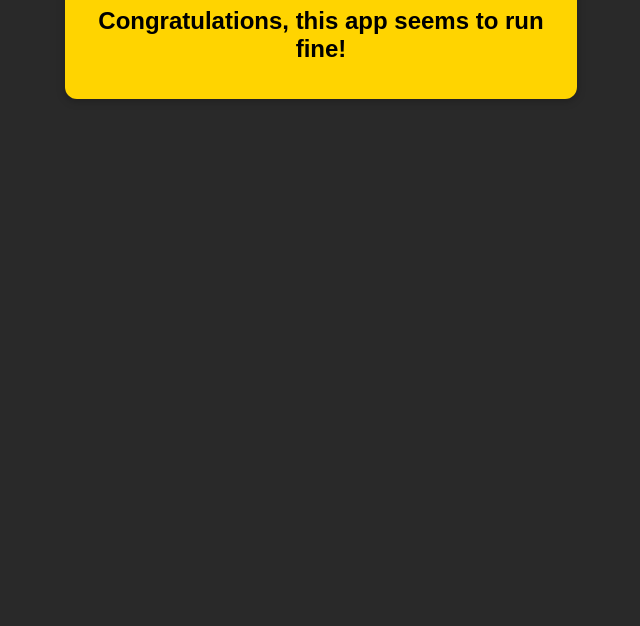
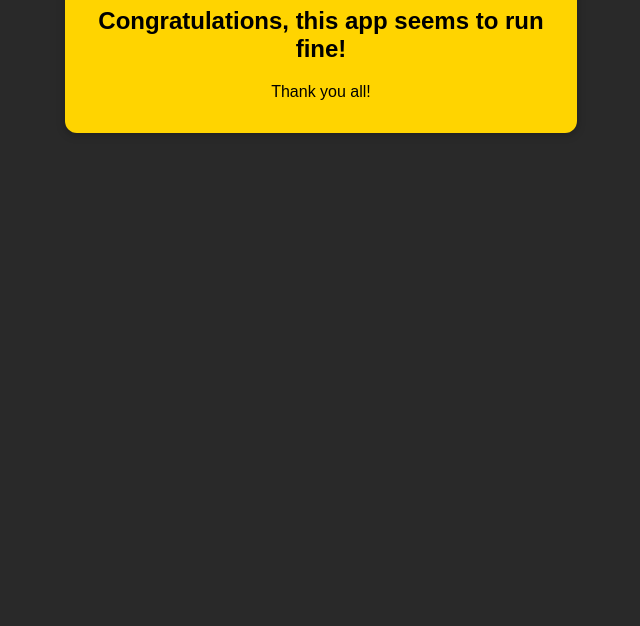
Before and after one commit to togoenvogue/node-docker-exemple, a website: page views/welcome.html in a window 1280 px wide. Shown: the part 174-800 px from the top of the page, without its empty margins (319-959 px from the left). Drawn offline with Linux system fonts and the light colour scheme; files that its build step writes are made by us from their sources.

Commit message:
Update 1

```diff
--- a/views/welcome.html
+++ b/views/welcome.html
@@ -12,6 +12,7 @@
   <main>
     <h1>This works! This is a Docker Course</h1>
     <h2>Congratulations, this app seems to run fine!</h2>
+    <p>Thank you all!</p>
   </main>
 </body>
 
```
